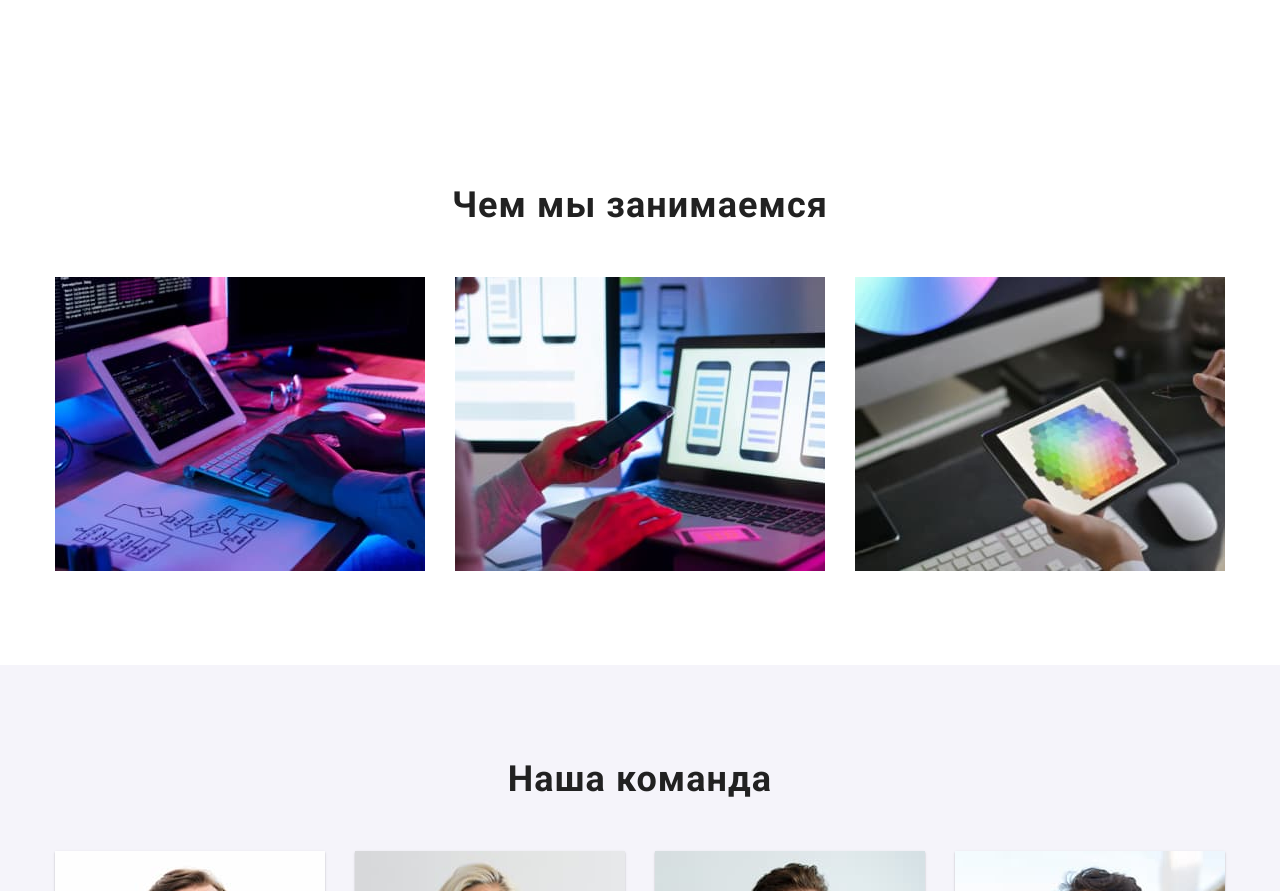
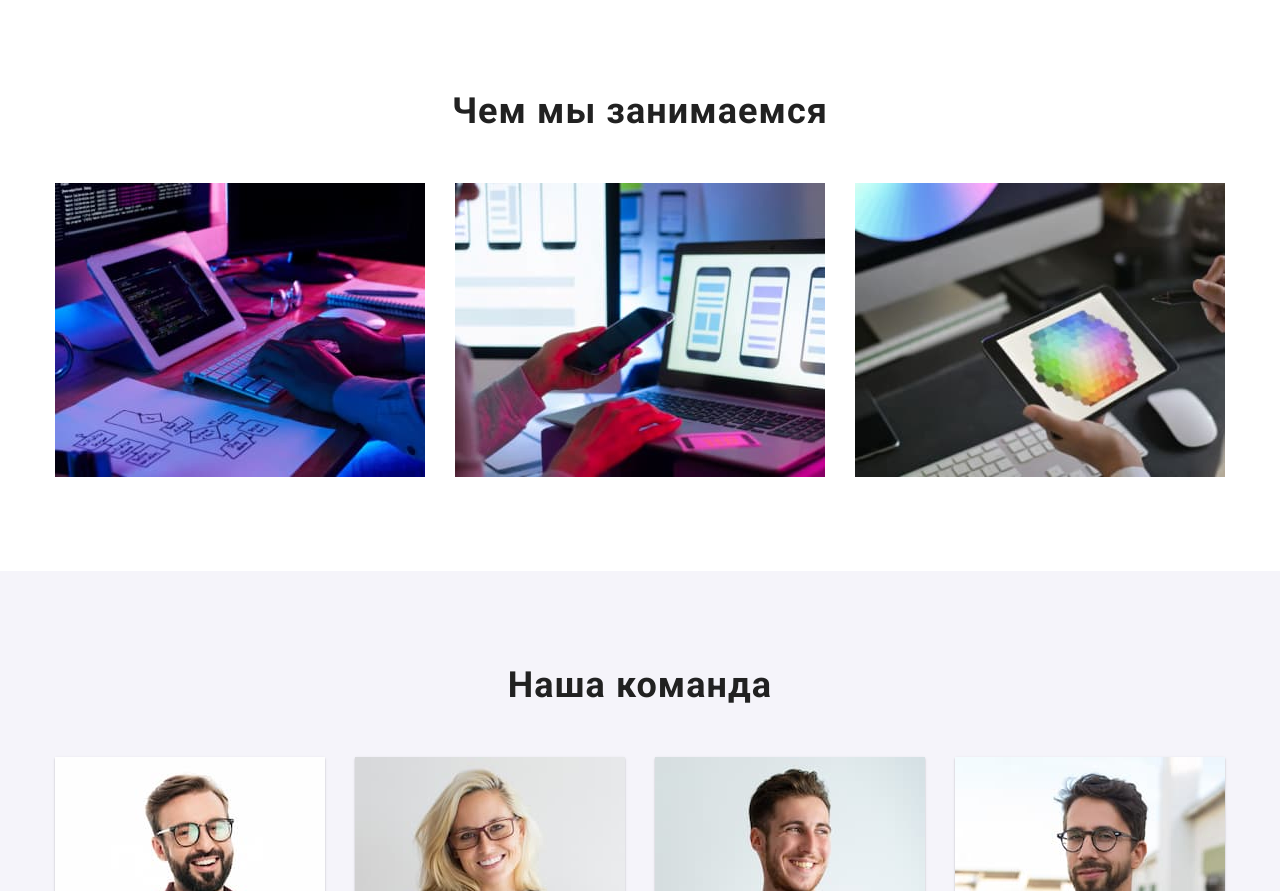
Before and after one commit to temuresanov01/goit-markup-hw-03, a plain HTML site: page index.html in a window 1280 px wide. Shown: the part 890-1781 px from the top of the page. Drawn offline with nearby package versions, Linux system fonts and the light colour scheme.

Commit message:
убирает padding top в секции чем мы занимаемся

```diff
--- a/css/styles.css
+++ b/css/styles.css
@@ -206,6 +206,12 @@ a {
   line-height: 1.71;
   letter-spacing: 0.03em;
   color: var(--primary-text-color);
+}
+
+/* Секция чем мы занимаемся */
+
+.we-make {
+  padding-top: 0px;
 }
 .section-title {
   font-family: 'Roboto', sans-serif;
--- a/index.html
+++ b/index.html
@@ -99,7 +99,7 @@
         </div>
       </section>
       <!--Секция чем мы занимаемся-->
-      <section class="section">
+      <section class="section we-make">
         <div class="container">
           <h2 class="section-title">Чем мы занимаемся</h2>
           <ul class="work-list">
```
